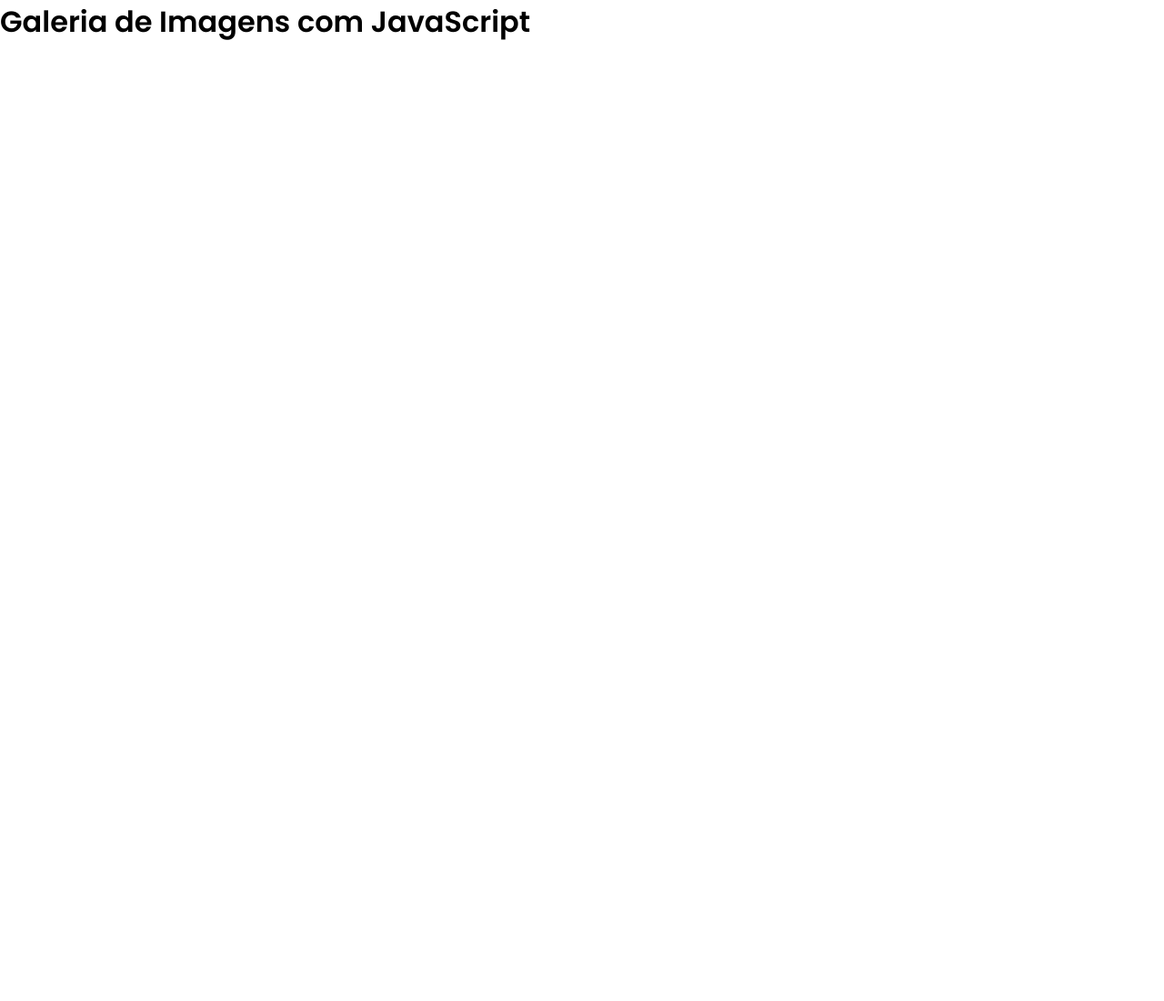
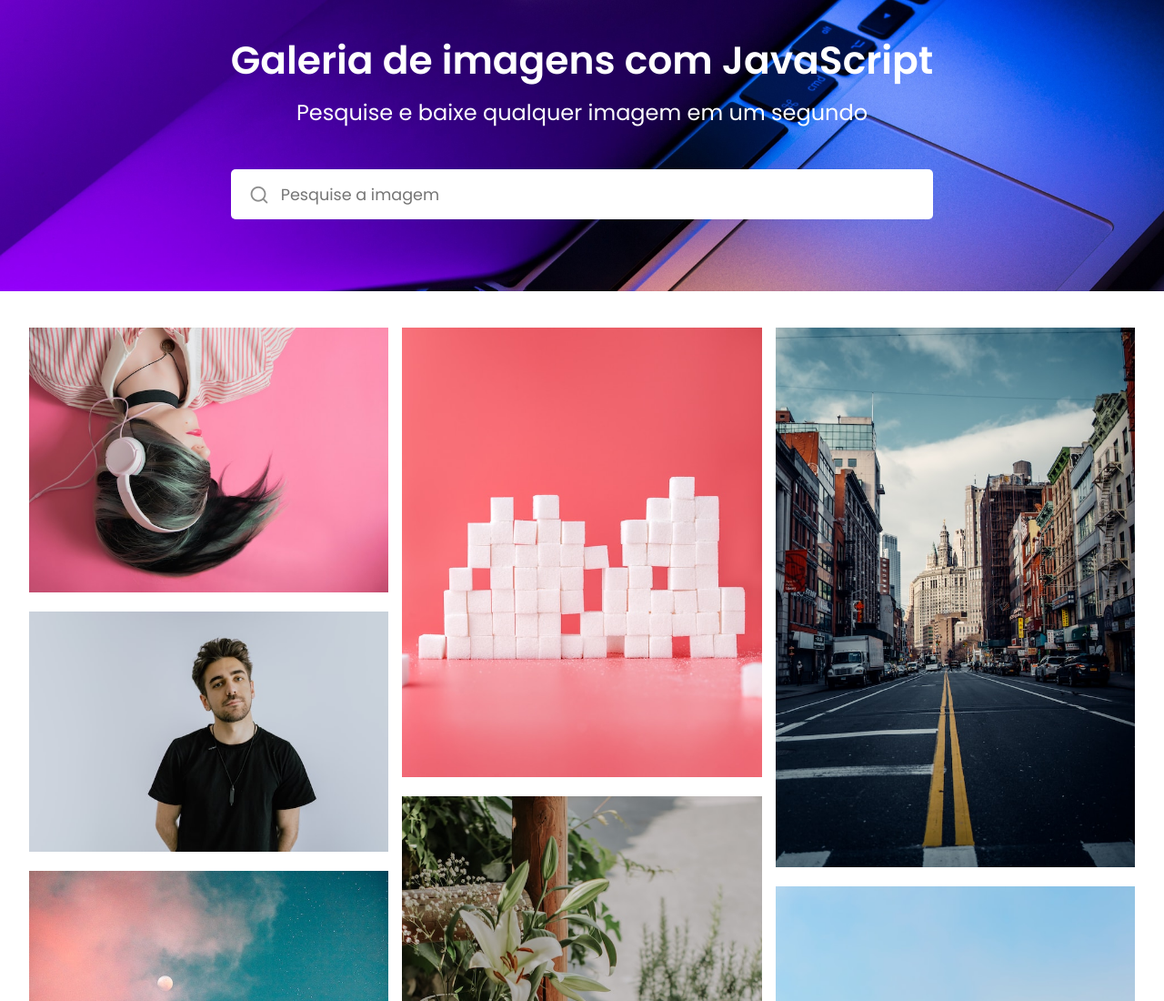
Before and after one commit to leonardoanselmo/image-gallery, a plain HTML site: page index.html in a window 1280 px wide. Shown: the top 1100 px of the page at 91% size. Before the commit the page ends 800 px from the top, so only its background shows below. Drawn offline with nearby package versions, Linux system fonts and the light colour scheme.

Commit message:
Primeira estilização do CSS

```diff
--- a/css/styles.css
+++ b/css/styles.css
@@ -5,3 +5,95 @@
   box-sizing: border-box;
   font-family: "Poppins", sans-serif;
 }
+
+.search {
+  height: 40vh;
+  display: flex;
+  align-items: center;
+  justify-content: center;
+  position: relative;
+}
+
+.search img {
+  width: 100%;
+  height: 100%;
+  object-fit: cover;
+  position: absolute;
+}
+
+.search .content {
+  color: #fff;
+  text-align: center;
+  position: relative;
+  z-index: 2;
+}
+
+.search h1 {
+  font-size: 2.65rem;
+  font-weight: 600;
+}
+
+.search p {
+  font-size: 1.5rem;
+  margin-top: 8px;
+}
+
+.search .search-box {
+  height: 55px;
+  margin: 45px 0;
+  position: relative;
+}
+
+.search-box i {
+  position: absolute;
+  left: 20px;
+  top: 50%;
+  font-size: 1.4rem;
+  color: #8d8d8d;
+  transform: translateY(-50%);
+}
+
+input, button, i {
+  outline: none;
+  border: none;
+  border-radius: 5px;
+}
+
+.search-box input {
+  width: 100%;
+  height: 100%;
+  font-size: 1.1rem;
+  padding-left: 55px;
+}
+
+.gallery {
+  display: flex;
+  flex-direction: column;
+  align-items: center;
+}
+
+.gallery .images {
+  gap: 15px;
+  max-width: 95%;
+  margin-top: 40px;
+  columns: 5 340px;
+}
+
+.images .card {
+  list-style: none;
+  margin-bottom: 14px;
+  border-radius: 4px;
+}
+
+.images img {
+  width: 100%;
+}
+
+.gallery .load-more {
+  margin: 50px 0;
+  color: #fff;
+  cursor: pointer;
+  font-size: 1.2rem;
+  padding: 12px 27px;
+  background: #8a6cff;
+}
--- a/index.html
+++ b/index.html
@@ -8,7 +8,33 @@
   <title>Galeria de Imagens com JavaScript | Léo Ansélmo</title>
 </head>
 <body>
-  <h1>Galeria de Imagens com JavaScript</h1>
+  <section class="search">
+    <img src="./img/search-img.jpg" alt="search-img">
+    <div class="content">
+      <h1>Galeria de imagens com JavaScript</h1>
+      <p>Pesquise e baixe qualquer imagem em um segundo</p>
+      <div class="search-box">
+        <i class="uil uil-search"></i>
+        <input type="text" placeholder="Pesquise a imagem">
+      </div>
+    </div>
+  </section>
+  <section class="gallery">
+    <ul class="images">
+      <li class="card"><img src="./img/img-1.jpg" alt="img"></li>
+      <li class="card"><img src="./img/img-2.jpg" alt="img"></li>
+      <li class="card"><img src="./img/img-3.jpg" alt="img"></li>
+      <li class="card"><img src="./img/img-4.jpg" alt="img"></li>
+      <li class="card"><img src="./img/img-5.jpg" alt="img"></li>
+      <li class="card"><img src="./img/img-6.jpg" alt="img"></li>
+      <li class="card"><img src="./img/img-7.jpg" alt="img"></li>
+      <li class="card"><img src="./img/img-8.jpg" alt="img"></li>
+      <li class="card"><img src="./img/img-9.jpg" alt="img"></li>
+      <li class="card"><img src="./img/img-10.jpg" alt="img"></li>
+    </ul>
+    <button class="load-more">+ imagens</button>
+
+  </section>
 
 </body>
 </html>
```
